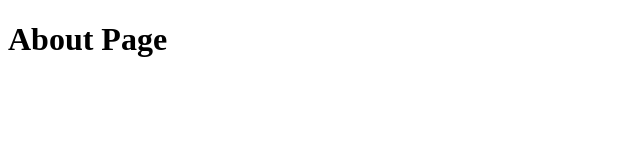
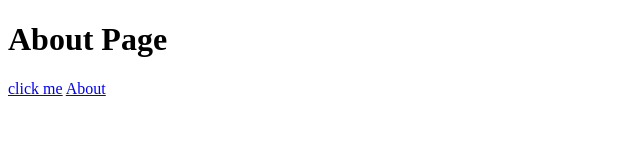
Before and after one commit to MichaelRS88/git_test, a plain HTML site: page odin-links-and-images/about.html in a window 1280 px wide. Shown: the whole page, without its empty margins (0-640 px from the left). Drawn offline with Linux system fonts and the light colour scheme.

Commit message:
about.html

```diff
--- a/odin-links-and-images/about.html
+++ b/odin-links-and-images/about.html
@@ -7,5 +7,9 @@
 
     <body>
         <h1>About Page</h1>
+        <a href="https://www.theodinproject.com/about">click me</a>
+
+        <a href="about.html">About</a>
+
     </body>
 </html>
```
